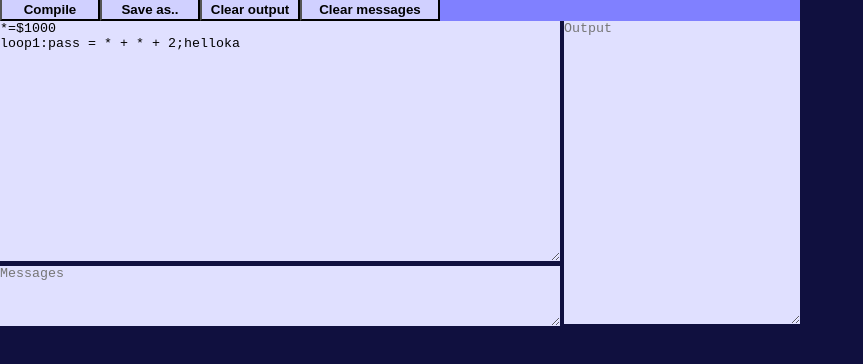
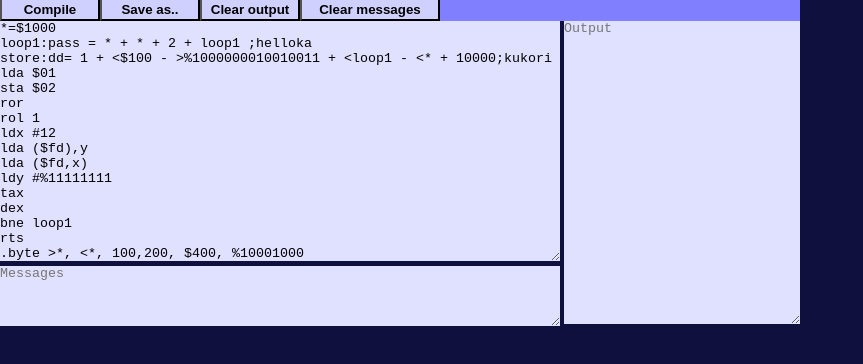
Before and after one commit to zakzag/6502-6510-Assembler-for-Javascript, a plain HTML site: page index.html in a window 1280 px wide. Shown: the part 40-404 px from the top of the page, without its empty margins (0-863 px from the left). Drawn offline with Linux system fonts and the light colour scheme.

Commit message:
extended test code

```diff
--- a/index.html
+++ b/index.html
@@ -43,7 +43,24 @@
 					<div id="leftCenter">
 						<textarea id="editor" name="editor" placeholder="type program here">
 *=$1000
-loop1:pass = * + * + 2;helloka
+loop1:pass = * + * + 2 + loop1 ;helloka
+store:dd= 1 + &lt;$100 - &gt;%1000000010010011 + &lt;loop1 - &lt;* + 10000;kukori
+lda $01
+sta $02
+ror
+rol 1
+ldx #12
+lda ($fd),y
+lda ($fd,x)
+ldy #%11111111
+tax
+dex
+bne loop1
+rts
+.byte &gt;*, &lt;*, 100,200, $400, %10001000
+.word *, loop1, &gt;loop1
+strings:.string "helloka"
+
 						</textarea>
 						<textarea id="messages" name="messages" placeholder="Messages"></textarea>
 					</div>
```
